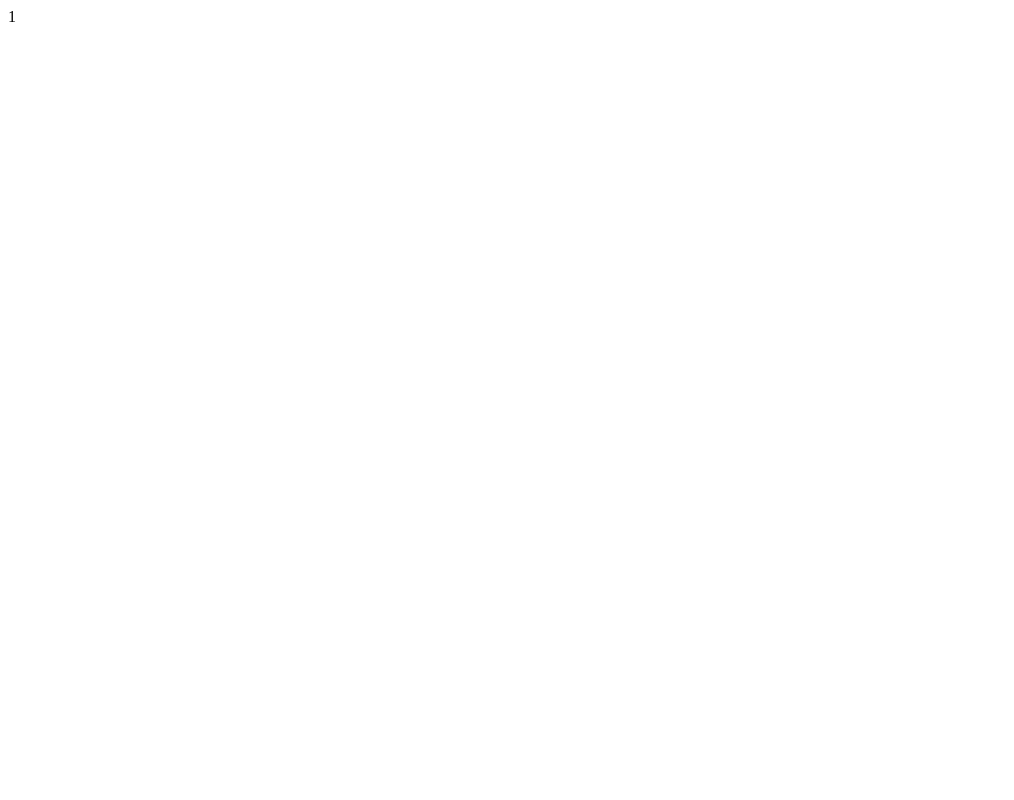
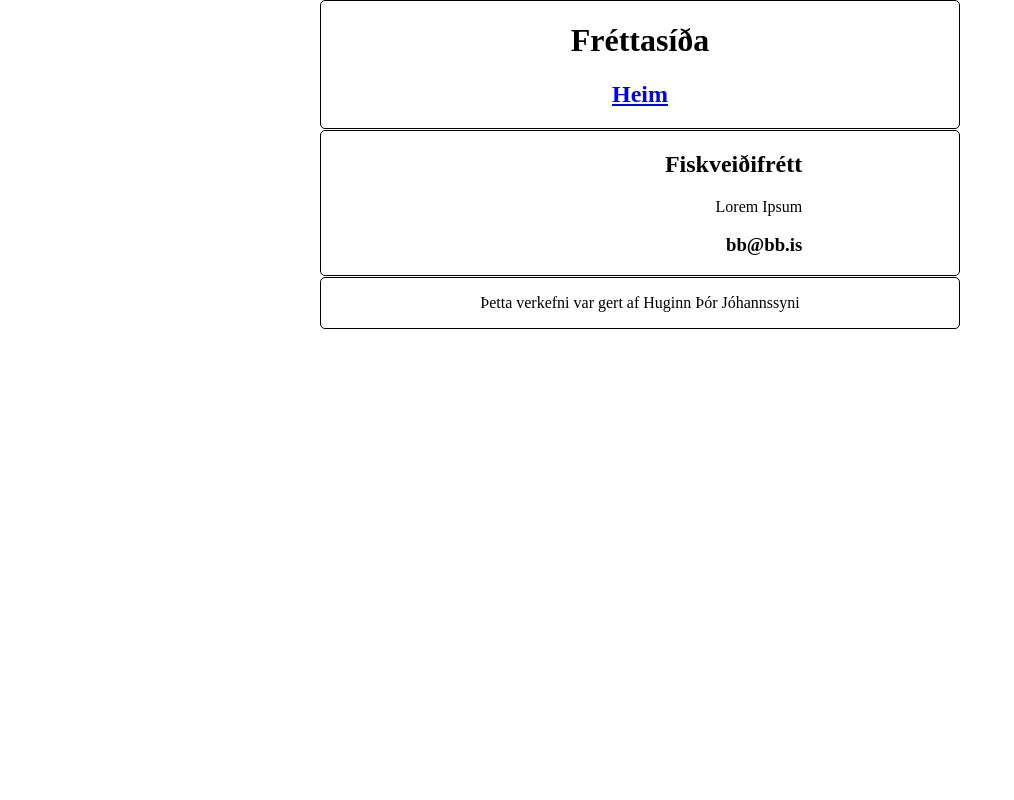
Before and after one commit to gyfu/Flask-Vinna, a Flask app: page /frett/1 in a window 1280 px wide. Before the commit the part shown is almost empty. Shown: the whole page, without its empty margins (0-1014 px from the left). Run offline with Flask 2, Linux system fonts and the light colour scheme.

Commit message:
verkefni3 tilbúið(fyrirutan myndir)

```diff
--- a/app.py
+++ b/app.py
@@ -5,14 +5,14 @@ frettir=[
         ["Banaslys á sjó","Lorem Ipsum","htj@htj.is"],
         ["Fiskveiðifrétt","Lorem Ipsum","bb@bb.is"],
         ["Stríð í Gaza","Lorem Ipsum","frs@frs.com"],
-        ["Kína er að gera eitthvað, ég veit ekki","Lorem Ipsum","cnn@cnn.is"]
+        ["Kína er að gera eitthvað, ég veit ekki","Lorem Ipsum","cnn@cnn.is"],
         ]
 @app.route('/')
 def main():
-    return render_template("base.html",title="Verkefni3 - Fréttir")
+    return render_template("base.html",title="Verkefni3 - Fréttir", titill="Test")
 @app.route('/frett/<int:num>')
-def frettir(num):
-    return str(num)
+def frett(num):
+    return render_template("content.html",titill=frettir[num][0],texti=frettir[num][1],hofundur=frettir[num][2])
 @app.errorhandler(404)
 def page_not_found(e):
     return "Þessi sýða fannst ekki(404 error)"
--- a/static/styles.css
+++ b/static/styles.css
@@ -1,3 +1,18 @@
 body {
-	background-color: red;
+	width: 100%;
+	height: 100%;
+	padding: 0;
+	margin: 0;
 }
+.header, .footer, .content {
+	margin-bottom: 1px;
+	margin-right: 25%;
+	margin-left: 25%;
+	border: 1px black solid;
+	border-radius: 5px;
+	text-align: center;
+}
+.content {
+	text-align: right;
+	padding-right: 12.25%;
+}
--- a/templates/base.html
+++ b/templates/base.html
@@ -2,17 +2,20 @@
 <html>
 	<head>
 		<title>{{ title }}</title>
+		<link rel="stylesheet" type="text/css" href="{{ url_for('static',filename='styles.css') }}"
 	</head>
 	<body>
 		{% include "header.html" %}
 		{% block content %}
-		<h1>Fréttir</h1>
+		<div class="content">
+		<h2>Fréttir</h2>
 		<ul>
 			<li><a href="/frett/0">Frétt 1</a></li>
 			<li><a href="/frett/1">Frétt 2</a></li>
 			<li><a href="/frett/2">Frétt 3</a></li>
 			<li><a href="/frett/3">Frétt 4</a></li>
 		</ul>
+		</div>
 		{% endblock %}
 		{% include "footer.html" %}
 	</body>
--- a/templates/content.html
+++ b/templates/content.html
@@ -1,6 +1,8 @@
 {% extends "base.html" %}
 {% block content %}
+<div class="content">
 	<h2>{{ titill }}</h2>
 	<p>{{ texti }}</p>
 	<h3>{{ hofundur }}</h3>
+</div>
 {% endblock %}
--- a/templates/footer.html
+++ b/templates/footer.html
@@ -1,3 +1,3 @@
 <div class="footer">
-	<p>Þetta er fótur</p>
+	<p>Þetta verkefni var gert af Huginn Þór Jóhannssyni</p>
 </div>
```
